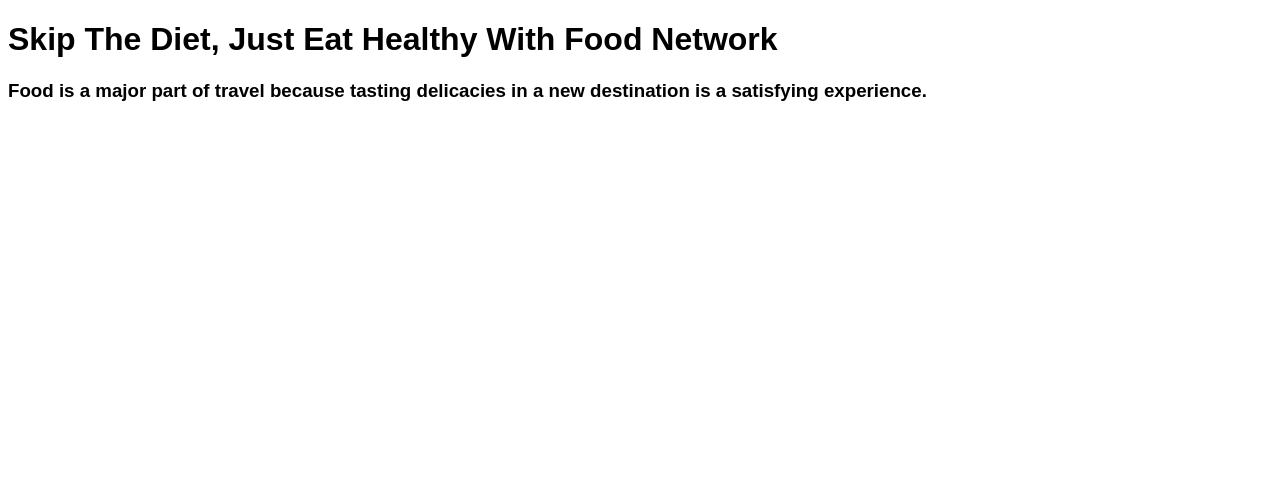
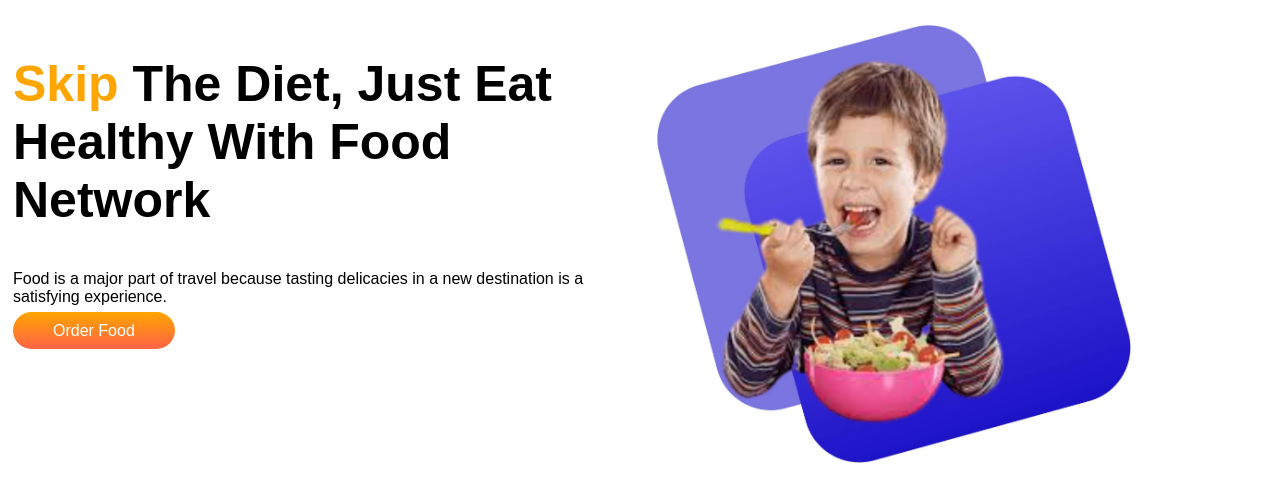
Before and after one commit to mdrahat96/food-dhaka, a plain HTML site: page index.html in a window 1280 px wide. Drawn offline with Linux system fonts and the light colour scheme; a web font is replaced by a local one.

Commit message:
order link added

```diff
--- a/index.html
+++ b/index.html
@@ -15,11 +15,26 @@
 
 
 <body>
-    <h1>Skip The Diet,
-        Just Eat Healthy
-        With Food Network</h1>
 
-    <h3>Food is a major part of travel because tasting delicacies in a new destination is a satisfying experience.</h3>
+    <section>
+        <div class="half-width">
+            <h1> <Span class="orange-color">Skip </Span> The Diet,
+                Just Eat Healthy
+                With Food Network</h1>
+
+            <p>Food is a major part of travel because tasting delicacies in a new destination is a satisfying
+                experience.
+            </p>
+            <a Class="order-button" target="blank" href="https://web.facebook.com/econobd.co">Order Food</a>
+            <section></section>
+        </div>
+
+        <div class="half-width">
+            <img src="images/Group 8446.jpg" alt="">
+
+
+        </div>
+    </section>
 
 </body>
 
--- a/style.css
+++ b/style.css
@@ -1,3 +1,35 @@
 body{
     font-family: 'Otomanopee One', sans-serif;
 }
+
+h1{
+    font-size: 50px;
+}
+
+.orange-color{
+    color: orange;
+}
+
+section{
+    display: flex;
+}
+
+.half-width{
+    width: 50%;
+    padding: 5px;
+}
+
+.half-width img{
+    width: 80%;
+}
+
+.order-button{
+    text-decoration: none;
+    background-image: linear-gradient(orange, tomato);
+    padding: 10px 40px;
+    border-radius: 50px;
+    color: white;
+    font-weight: 700px;
+
+
+}
```
